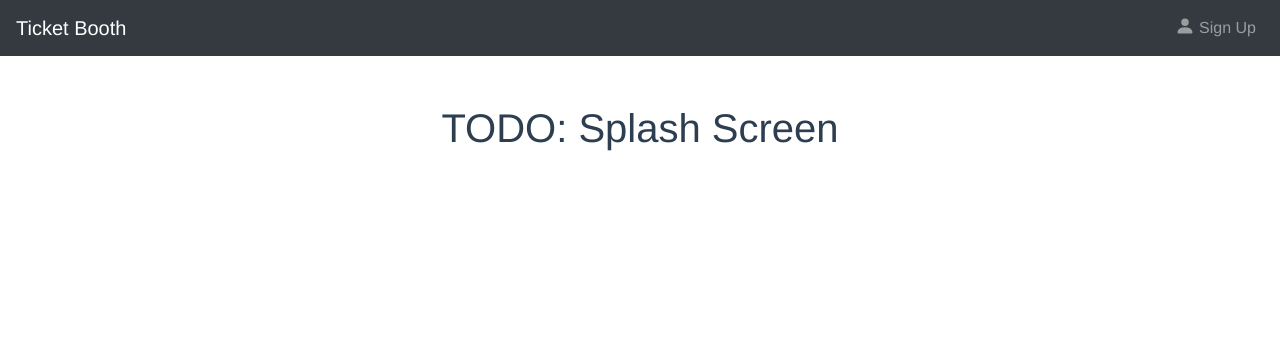
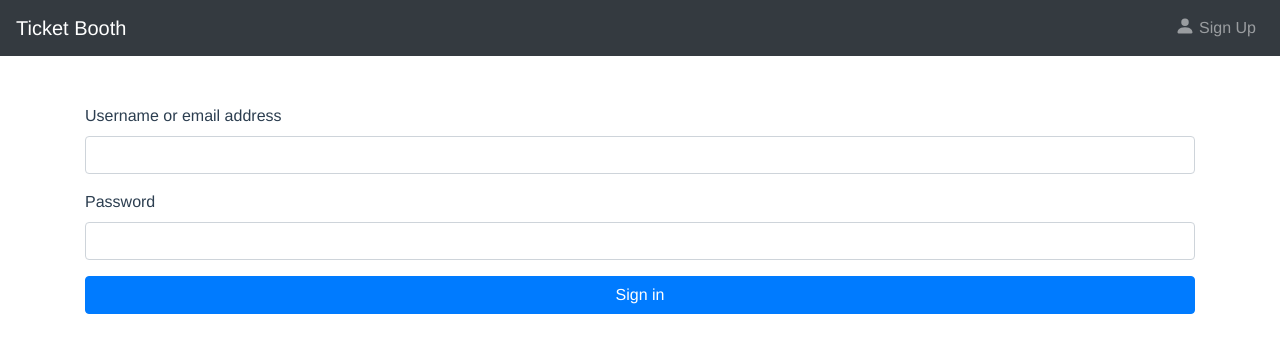
Before and after one commit to sep/agrinovus-receipts-prototype, a Vue app: page / in a window 1280 px wide. Shown: the top 352 px of the page. Built offline with nearby package versions, Linux system fonts and the light colour scheme; what vue-form-wizard, vue-head would draw is missing.

Commit message:
Create sign in page

```diff
--- a/src/components/Dashboard.vue
+++ b/src/components/Dashboard.vue
@@ -1,6 +1,6 @@
 <template>
   <div>
-    <h1>Dashboard</h1>
+    <h1>Stats</h1>
     <template v-if="persona == 'driver'">
       <iframe src="https://app.powerbi.com/reportEmbed?reportId=0933ae98-db2e-46f3-a1d3-8afec39ddb75&autoAuth=true&ctid=898f7683-8ab4-4a28-b74e-510b95f981eb&config=eyJjbHVzdGVyVXJsIjoiaHR0cHM6Ly93YWJpLXVzLW5vcnRoLWNlbnRyYWwtcmVkaXJlY3QuYW5hbHlzaXMud2luZG93cy5uZXQvIn0%3D" frameborder="0" allowFullScreen="true"></iframe>
     </template>
--- a/src/components/NavBar.vue
+++ b/src/components/NavBar.vue
@@ -6,14 +6,13 @@
 
     <b-collapse id="nav-collapse" is-nav>
       <b-navbar-nav v-if="persona">
-        <b-nav-item to="/dashboard">Dashboard</b-nav-item>
-        <b-nav-item to="/tickets">View Tickets</b-nav-item>
-        <b-nav-item to="/camera" v-if="persona == 'driver'">Capture Ticket</b-nav-item>
-        <b-nav-item to="/templates" v-if="persona === 'driver'">Manage Templates</b-nav-item>
+        <b-nav-item to="/tickets">Tickets</b-nav-item>
+        <b-nav-item to="/templates">Templates</b-nav-item>
+        <b-nav-item to="/stats">Stats</b-nav-item>
       </b-navbar-nav>
 
       <b-navbar-nav class="ml-auto" right>
-        <b-nav-item to="/login" v-if="!persona"><b-icon-person-fill/> Sign Up</b-nav-item>
+        <b-nav-item to="/signup" v-if="!persona"><b-icon-person-fill/> Sign Up</b-nav-item>
         <template v-else>
           <b-nav-item-dropdown right>
             <template #button-content>
--- /dev/null
+++ b/src/components/SignIn.vue
@@ -0,0 +1,75 @@
+<template>
+  <b-container>
+    <b-form @submit="onSubmit" @reset="onReset" v-if="show">
+      <b-form-group label="Username or email address" label-align="left" label-for="input-1">
+        <b-form-input
+          id="input-1"
+          v-model="form.email"
+          type="email"
+          required
+        ></b-form-input>
+      </b-form-group>
+
+      <b-form-group label="Password" label-align="left" label-for="input-2">
+        <b-form-input
+          id="input-2"
+          v-model="form.password"
+          type="password"
+          required
+        ></b-form-input>
+      </b-form-group>
+
+      <b-button type="submit" variant="primary" block>Sign in</b-button>
+    </b-form>
+  </b-container>
+</template>
+
+<script>
+import { mapMutations } from 'vuex';
+import Chance from 'chance';
+
+export default {
+  name: 'SignIn',
+  data() {
+    return {
+      form: {
+        email: '',
+        password: '',
+      },
+      show: true,
+    };
+  },
+  methods: {
+    ...mapMutations({
+      setPersona: 'user/setPersona',
+      setName: 'user/setName',
+      setEmail: 'user/setEmail',
+    }),
+    onSubmit(evt) {
+      evt.preventDefault();
+      const persona = this.form.email.includes('farmer') ? 'farmer' : 'driver';
+      this.setPersona(persona);
+      this.setName(new Chance().name({ nationality: 'en' }));
+      this.setEmail(this.form.email);
+
+      this.$router.push({ name: 'tickets' });
+    },
+    onReset(evt) {
+      evt.preventDefault();
+      this.form.email = '';
+      this.form.password = '';
+      // Trick to reset/clear native browser form validation state
+      this.show = false;
+      this.$nextTick(() => {
+        this.show = true;
+      });
+    },
+  },
+};
+</script>
+
+<style scoped>
+#btn-radios-1 {
+    width: 100%;
+}
+</style>
--- a/src/components/LogIn.vue
+++ b/src/components/SignUp.vue
@@ -43,7 +43,7 @@
 import { mapMutations } from 'vuex';
 
 export default {
-  name: 'LogIn',
+  name: 'SignUp',
   data() {
     return {
       form: {
--- a/src/main.js
+++ b/src/main.js
@@ -10,11 +10,11 @@ import 'bootstrap/dist/css/bootstrap.css';
 import 'bootstrap-vue/dist/bootstrap-vue.css';
 import 'es6-promise/auto';
 import App from '@/App.vue';
-import Home from '@/components/Home.vue';
 import TicketCaptor from '@/components/TicketCaptor.vue';
 import TicketViewer from '@/components/TicketViewer.vue';
 import TemplateEditor from '@/components/TemplateEditor.vue';
-import LogIn from '@/components/LogIn.vue';
+import SignIn from '@/components/SignIn.vue';
+import SignUp from '@/components/SignUp.vue';
 import Account from '@/components/Account.vue';
 import Dashboard from '@/components/Dashboard.vue';
 import store from './store';
@@ -32,7 +32,7 @@ const routes = [
   {
     name: 'home',
     path: '/',
-    component: Home,
+    component: SignIn,
   },
   {
     name: 'camera',
@@ -50,9 +50,9 @@ const routes = [
     component: TemplateEditor,
   },
   {
-    name: 'login',
-    path: '/login',
-    component: LogIn,
+    name: 'signup',
+    path: '/signup',
+    component: SignUp,
   },
   {
     name: 'account',
@@ -60,8 +60,8 @@ const routes = [
     component: Account,
   },
   {
-    name: 'dashboard',
-    path: '/dashboard',
+    name: 'stats',
+    path: '/stats',
     component: Dashboard,
   },
 ];
```
